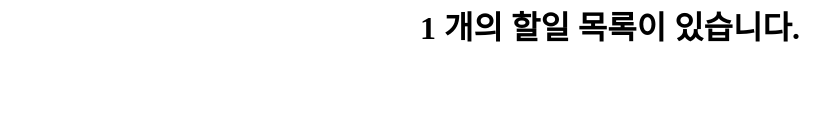
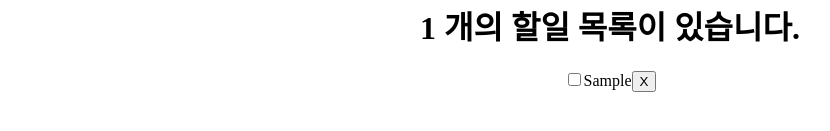
Before and after one commit to lmn165/cofin-django-react-algorithm, a React (Create React App) app in the folder frontend/: page /todo in a window 1280 px wide. Both pictures are taken after typing "Sample" into the empty fields and a click on the input "ADD". Shown: the part 209-340 px from the top of the page, without its empty margins (30-860 px from the left). Built offline with nearby package versions, Linux system fonts and the light colour scheme.

Commit message:
Sept 29 update, delete in Redux store

```diff
--- a/frontend/src/common/components/TodoList.js
+++ b/frontend/src/common/components/TodoList.js
@@ -1,13 +1,25 @@
 import React from "react";
-import { useSelector } from 'react-redux'
+import { useSelector, useDispatch } from 'react-redux'
+import { toggleTodoAction, deleteTodoAction } from "reducers/todo.reducer";
 
 export default function TodoList() {
     const todos = useSelector( state => state.todoReducer.todos )
-
+    const dispatch = useDispatch()
+    const toggleTodo = id => dispatch(toggleTodoAction(id))
+    const deleteTodo = id => dispatch(deleteTodoAction(id))
     return (
     <>
         {todos.length === 0 && (<h1>지금은 등록된 화면이 없습니다.</h1>) }
-        {todos.length !== 0
-            && (<h1>{todos.length} 개의 할일 목록이 있습니다.</h1>)}
+        {todos.length !== 0 && (<h1>{todos.length} 개의 할일 목록이 있습니다.</h1>)}
+
+        {todos.length !== 0 && todos.map(
+            todo => (<div key={todo.id}>
+                <input type='checkbox' checked={todo.complete} onChange={toggleTodo.bind(null, todo.id)}/>
+                {todo.complete ?
+                <span style={{textDecoration: 'line-through'}}>{todo.name}</span>
+                : <span>{todo.name}</span>}
+                <button onClick={deleteTodo.bind(null, todo.id)}>X</button>
+            </div>)
+        )}
     </>)
 }
--- a/frontend/src/reducers/todo.reducer.js
+++ b/frontend/src/reducers/todo.reducer.js
@@ -1,8 +1,13 @@
 const initialState = {todos:[], todo:{}}
 export const addTodoAction = todo => ({type: "ADD_TODO", payload: todo})
+export const toggleTodoAction = todoid => ({type: "TOGGLE_TODO", payload: todoid})
+export const deleteTodoAction = todoid => ({type: "DELETE_TODO", payload: todoid})
 const todoReducer = (state = initialState, action) => {
     switch(action.type){
         case 'ADD_TODO': return {...state, todos:[...state.todos, action.payload]}
+        case 'TOGGLE_TODO': return {...state, todos:state.todos.map(todo => (todo.id === action.payload)
+                                                                    ? {...todo, complete: !todo.complete} : todo)}
+        case 'DELETE_TODO': return {...state, todos:state.todos.filter(todo => todo.id != action.payload)}
         default : return state
     }
 }
```
